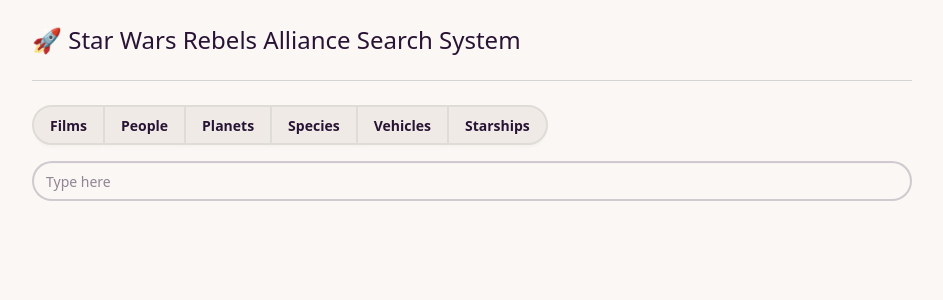
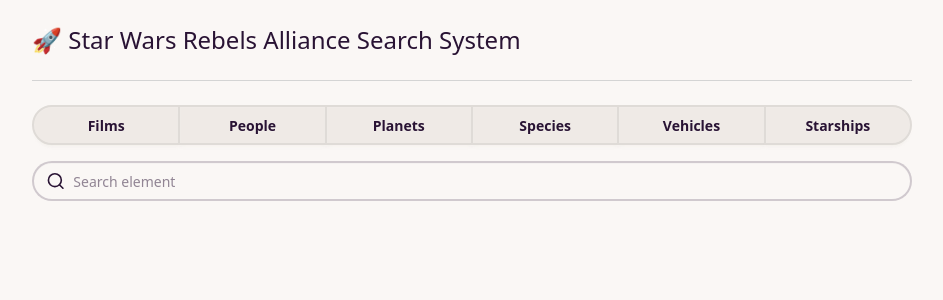
Before and after one commit to AlexisF9/Star-Wars-App, a React (Vite) app in the folder frontend/: page / in a window 1280 px wide. Shown: the top 300 px of the page, without its empty margins (168-1111 px from the left). Built offline with nearby package versions, Linux system fonts and the light colour scheme.

Commit message:
[FRONTEND] edit home page + add search term validation

```diff
--- a/frontend/src/pages/Home.tsx
+++ b/frontend/src/pages/Home.tsx
@@ -1,9 +1,10 @@
 import { useEffect, useState } from "react";
 import { useQueryClient } from "@tanstack/react-query";
-import { MoveRight } from "lucide-react";
+import { MoveRight, Search } from "lucide-react";
 import { NavLink } from "react-router";
 import { useFetchSearch } from "../hooks/useFetchSearch";
 import { useDebounce } from "../hooks/useDebounce";
+import { Loader } from "../components/loader";
 
 export default function Home() {
   const [searchCategory, setSearchCategory] = useState("");
@@ -13,7 +14,10 @@
 
   const queryClient = useQueryClient();
 
-  const { data, refetch } = useFetchSearch(debouncedSearchTerm, searchCategory);
+  const { data, isLoading, refetch } = useFetchSearch(
+    debouncedSearchTerm,
+    searchCategory
+  );
 
   const categories = [
     {
@@ -43,7 +47,11 @@
   ];
 
   useEffect(() => {
-    if (debouncedSearchTerm !== "" && searchCategory !== "") {
+    if (
+      debouncedSearchTerm !== "" &&
+      /[a-zA-Z]/.test(debouncedSearchTerm) &&
+      searchCategory !== ""
+    ) {
       refetch();
     } else {
       queryClient.removeQueries({ queryKey: ["searchUser"] });
@@ -53,7 +61,7 @@
   return (
     <>
       <form className="mb-6 flex flex-col gap-4">
-        <div className="join">
+        <div className="join w-full">
           {categories.map((item, index) => {
             return (
               <input
@@ -61,22 +69,29 @@
                 type="radio"
                 name="radio"
                 value={item.name}
-                className="join-item btn"
+                className="join-item flex-1 btn"
                 aria-label={item.label}
                 onChange={(e) => setSearchCategory(e.target.value)}
               />
             );
           })}
         </div>
-        <input
-          type="text"
-          placeholder="Type here"
-          className="input w-full"
-          onChange={(e) => setSearchTerm(e.target.value)}
-        />
+        <label className="input w-full">
+          <Search width={20} />
+          <input
+            type="search"
+            required
+            placeholder="Search element"
+            onChange={(e) => setSearchTerm(e.target.value)}
+          />
+        </label>
       </form>
 
-      {data ? (
+      {isLoading ? (
+        <div className="w-fit mx-auto">
+          <Loader />
+        </div>
+      ) : data ? (
         data.length > 0 ? (
           <ul className="list bg-base-100 rounded-box shadow-md">
             {data.map(
```
